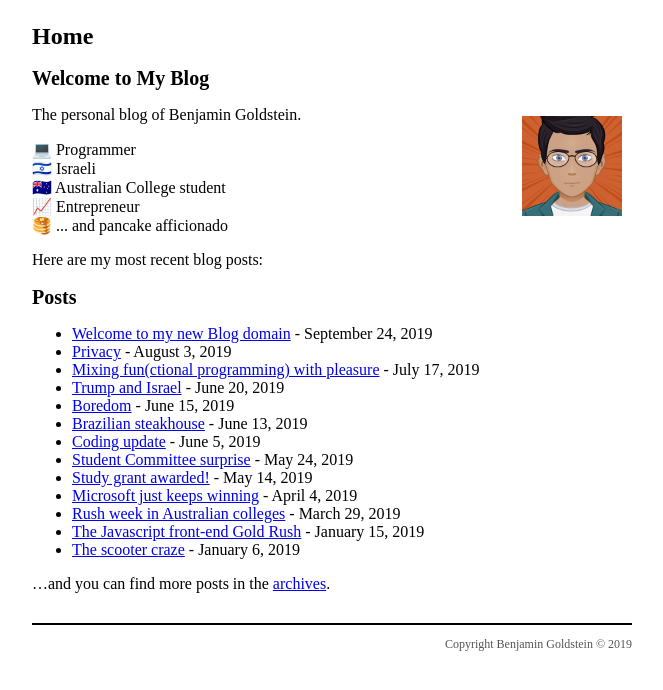
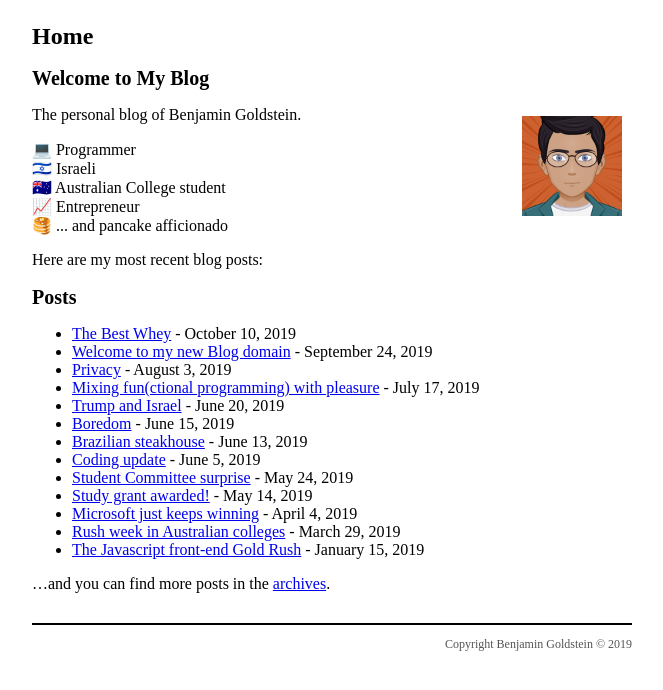
Before and after one commit to benjamingoldstein/bengoldie.com, a plain HTML site: page index.html in a window 1280 px wide. Shown: the part 54-744 px from the top of the page, without its empty margins (308-971 px from the left). Drawn offline with Linux system fonts and the light colour scheme.

Commit message:
Publish new post

```diff
--- a/index.html
+++ b/index.html
@@ -40,6 +40,10 @@
 
 <h2>Posts</h2>
 <ul>
+
+        <li>
+            <a href="./posts/2019-10-10-protein.html">The Best Whey</a> - October 10, 2019
+        </li>
 
         <li>
             <a href="./posts/2019-09-24-newblog.html">Welcome to my new Blog domain</a> - September 24, 2019
@@ -89,10 +93,6 @@
             <a href="./posts/2019-01-15-js-gold-rush.html">The Javascript front-end Gold Rush</a> - January 15, 2019
         </li>
 
-        <li>
-            <a href="./posts/2019-01-06-scooter-craze.html">The scooter craze</a> - January  6, 2019
-        </li>
-
 </ul>
 
 
```
